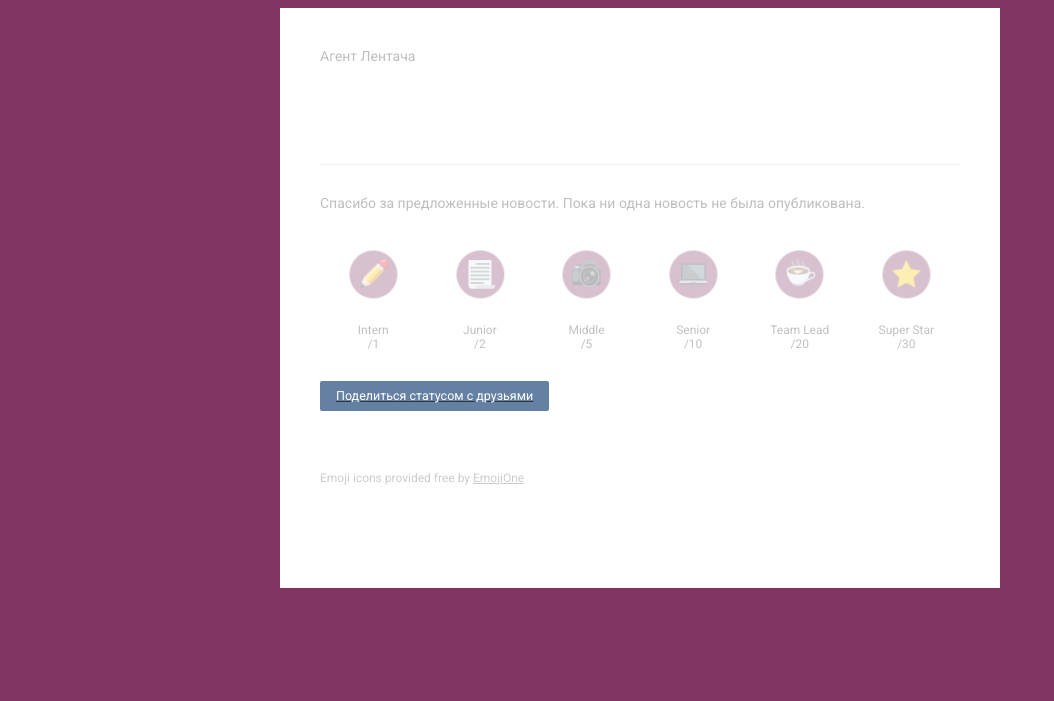
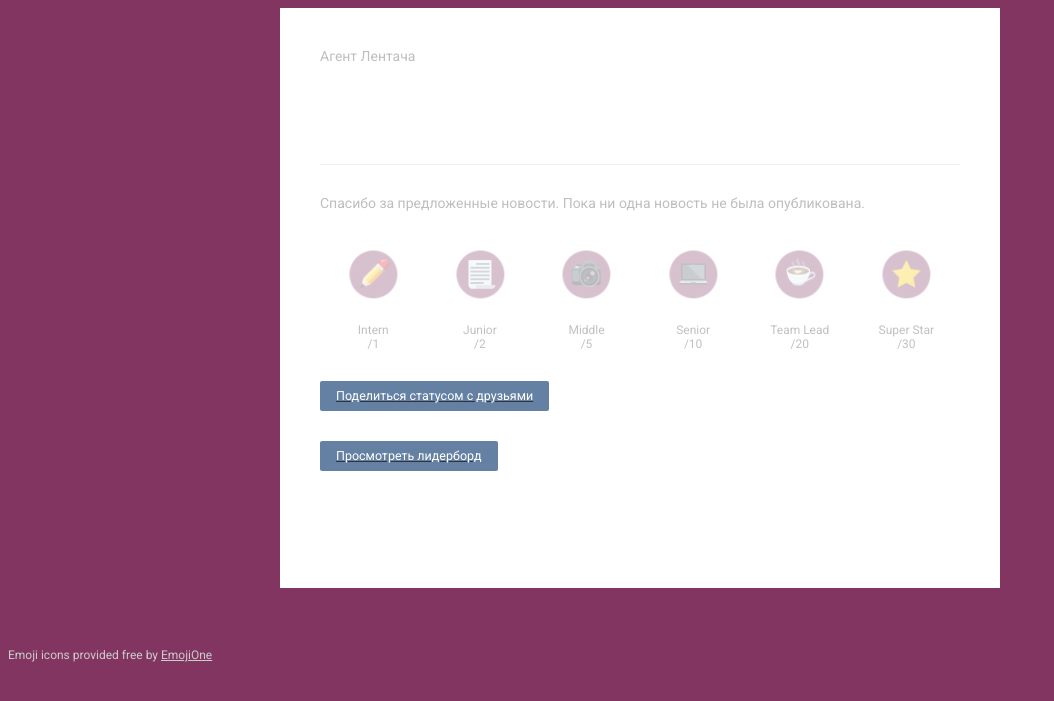
Before and after one commit to Matvey-Kuk/vk-hackathon-2017, a Django app: template coriandrum/apps/public_rating/templates/public_rating/contributor.html in a window 1280 px wide. Shown: the top 701 px of the page, without its empty margins (0-1054 px from the left). Run offline with Django 3.2, Linux system fonts and the light colour scheme; the template is opened without the code that fills it, so the values that code supplies are empty.

Commit message:
Add admin button to contributor

```diff
--- a/coriandrum/apps/public_rating/templates/public_rating/contributor.html
+++ b/coriandrum/apps/public_rating/templates/public_rating/contributor.html
@@ -89,6 +89,19 @@
             Поделиться статусом с друзьями
           </div>
         </a>
+        <a href="/leaderboard">
+          <div class="statusbox__share-btn">
+            Просмотреть лидерборд
+          </div>
+        </a>
+        {% if '/admin' in request.path %}
+        <a href="/god/">
+          <div class="statusbox__share-btn">
+            Перейти в интерфейс администратора
+          </div>
+        </a>
+        {% endif %}
+      </div>
       </div>
       <div class="footer">
         <div class="attribution">
--- a/coriandrum/apps/public_rating/urls.py
+++ b/coriandrum/apps/public_rating/urls.py
@@ -6,6 +6,6 @@ from . import views
 urlpatterns = [
     url(r"^leaderboard$", views.leaderboard, name="leaderboard"),
     url(r"^entry$", views.entry, name="entry"),
-    url(r"^contributor/(?P<user_id>[a-zA-Z0-9]+)$", views.contributor, name="contributor"),
+    url(r"^contributor/(?P<user_id>[a-zA-Z0-9]+)(?P<is_admin>/admin)?$", views.contributor, name="contributor"),
 
 ]
--- a/coriandrum/apps/public_rating/views.py
+++ b/coriandrum/apps/public_rating/views.py
@@ -11,16 +11,18 @@ def leaderboard(request):
         context = {"all_users": all_users}
         return render(request, "public_rating/leaderboard.html", context)
 
+
 def entry(request):
     if request.method == "GET":
         vk_user_id = request.GET.get("viewer_id", "")
         viewer_type = int(request.GET.get("viewer_type", "0"))
         if viewer_type in [3, 4]:  # user is a community editor/admin
-            return HttpResponseRedirect("/god/")
+            return HttpResponseRedirect("/contributor/" + vk_user_id + "/admin")
         else: # user is not a member/is a regular member/is a moderator
             return HttpResponseRedirect("/contributor/" + vk_user_id)
 
-def contributor(request, user_id):
+
+def contributor(request, user_id, is_admin=False):
     if request.method == "GET":
         user_qs = CoriandrumUser.objects.filter(vk_user_id=user_id)
         if not user_qs:
```
